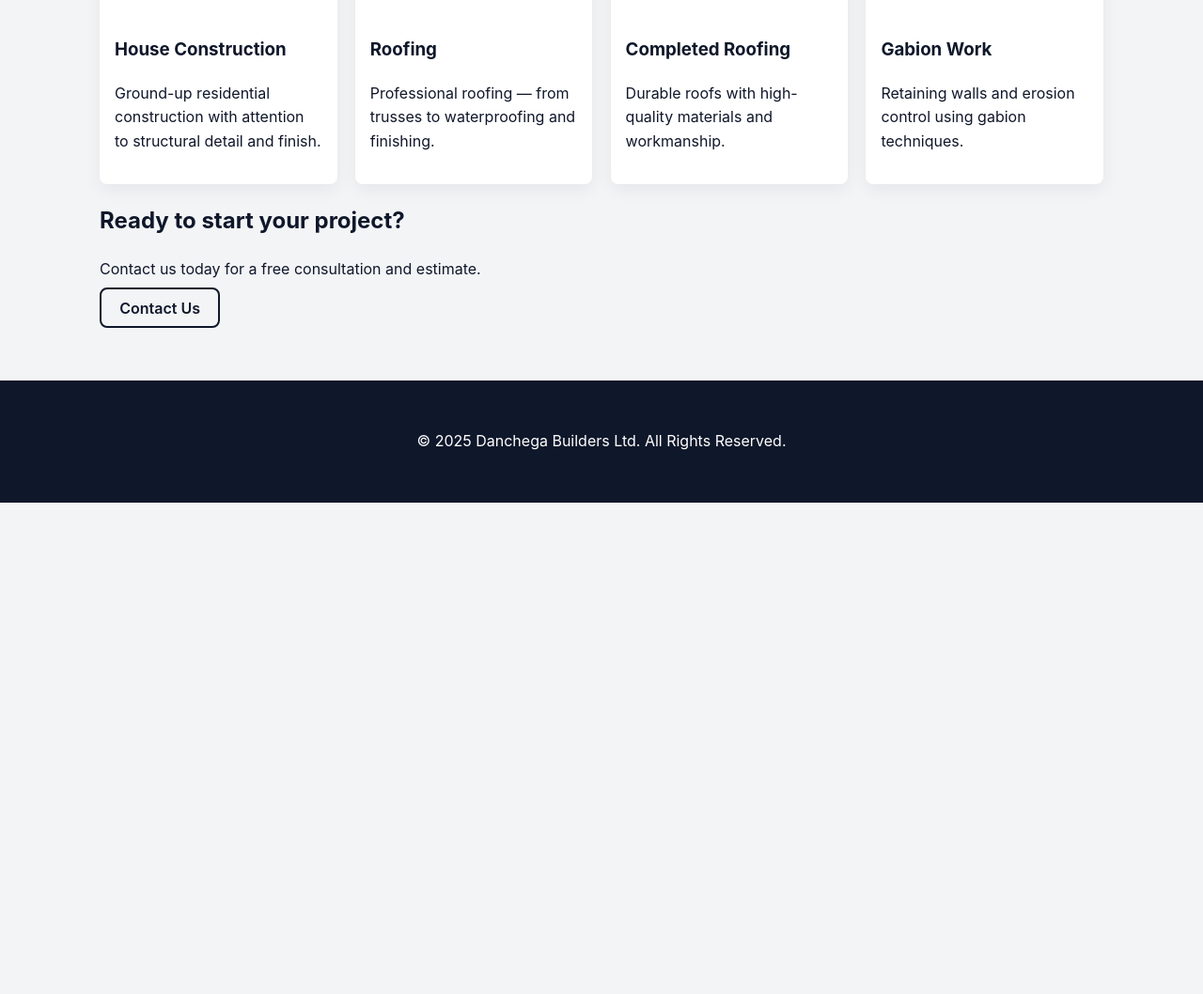
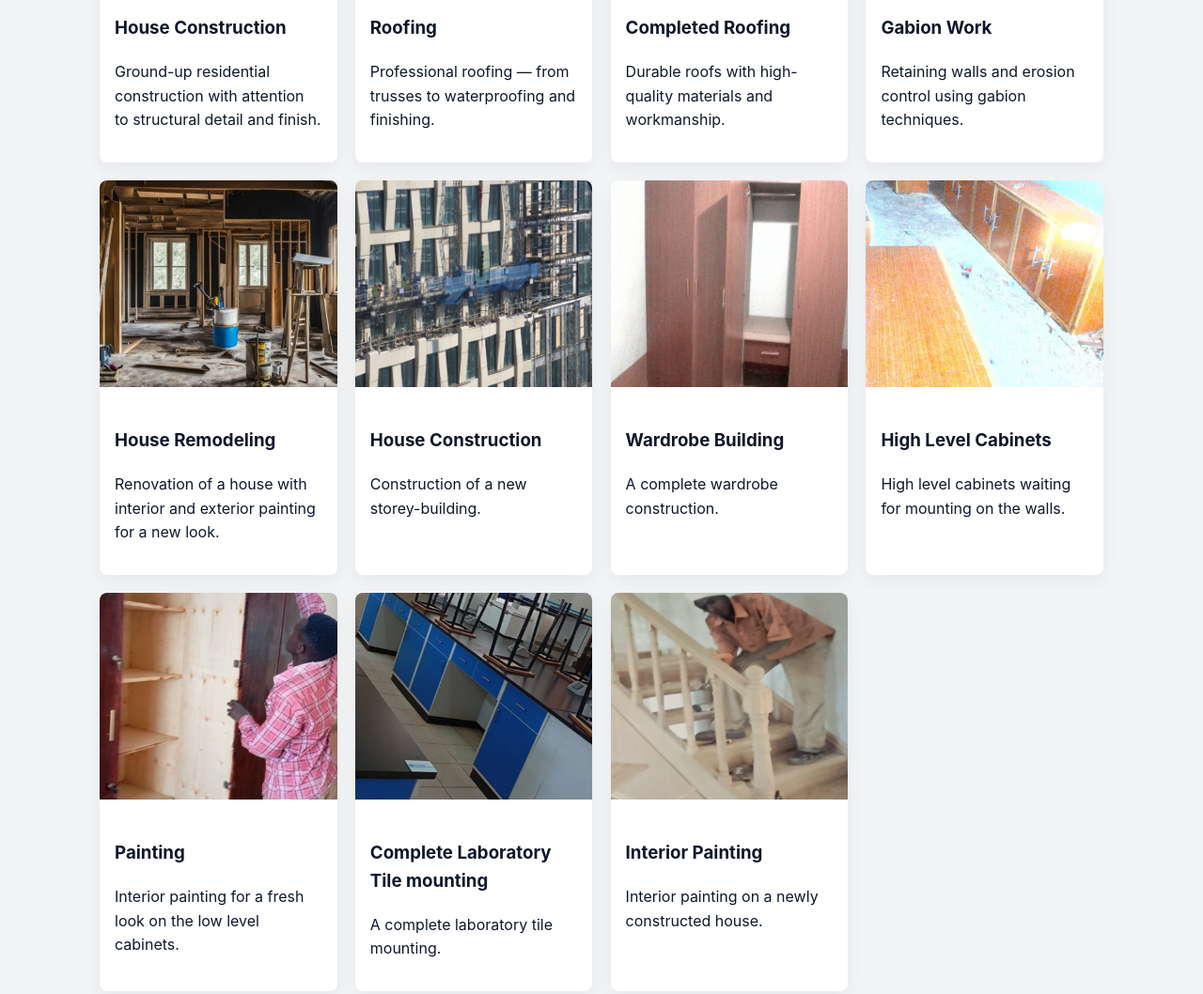
Before and after one commit to KyUCOMRADE/Company-Profile, a plain HTML site: page index.html in a window 1280 px wide. Shown: the part 1042-2100 px from the top of the page at 94% size. Before the commit the page ends 1577 px from the top, so only its background shows below. Drawn offline with Linux system fonts and the light colour scheme.

Commit message:
Enhanced file

```diff
--- a/index.html
+++ b/index.html
@@ -7,6 +7,7 @@
   <title>Danchega Builders Ltd | Home</title>
   <link rel="icon" href="assets/logo.png">
   <link rel="stylesheet" href="style.css">
+  <link rel="shortcut icon" href="assets/favicon.ico" type="image/x-icon">
   <script src="script.js" defer></script>
 </head>
 
@@ -89,6 +90,62 @@
             <p>Retaining walls and erosion control using gabion techniques.</p>
           </div>
         </article>
+
+        <article class="card reveal">
+          <img src="assets/Picture6.jpg" alt="Gabion wall construction" class="card-img">
+          <div class="card-body">
+            <h3>House Remodeling</h3>
+            <p>Renovation of a house with interior and exterior painting for a new look.</p>
+          </div>
+        </article>
+
+        <article class="card reveal">
+          <img src="assets/Picture7.jpg" alt="Gabion wall construction" class="card-img">
+          <div class="card-body">
+            <h3>House Construction</h3>
+            <p>Construction of a new storey-building.</p>
+          </div>
+        </article>
+
+        <article class="card reveal">
+          <img src="assets/Picture8.jpg" alt="Gabion wall construction" class="card-img">
+          <div class="card-body">
+            <h3>Wardrobe Building</h3>
+            <p>A complete wardrobe construction.</p>
+          </div>
+        </article>
+
+        <article class="card reveal">
+          <img src="assets/Picture9.jpg" alt="Gabion wall construction" class="card-img">
+          <div class="card-body">
+            <h3>High Level Cabinets</h3>
+            <p>High level cabinets waiting for mounting on the walls.</p>
+          </div>
+        </article>
+
+        <article class="card reveal">
+          <img src="assets/Picture12.jpg" alt="Gabion wall construction" class="card-img">
+          <div class="card-body">
+            <h3>Painting</h3>
+            <p>Interior painting for a fresh look on the low level cabinets.</p>
+          </div>
+        </article>
+
+        <article class="card reveal">
+          <img src="assets/Picture11.jpg" alt="Gabion wall construction" class="card-img">
+          <div class="card-body">
+            <h3>Complete Laboratory Tile mounting</h3>
+            <p>A complete laboratory tile mounting.</p>
+          </div>
+        </article>
+
+        <article class="card reveal">
+          <img src="assets/Picture13.jpg" alt="Gabion wall construction" class="card-img">
+          <div class="card-body">
+            <h3>Interior Painting</h3>
+            <p>Interior painting on a newly constructed house.</p>
+          </div>
+        </article>
       </div>
     </section>
 
```
Also changed, not shown: assets/Picture1.jpg, assets/favicon.ico (added), assets/logo.png (added).
